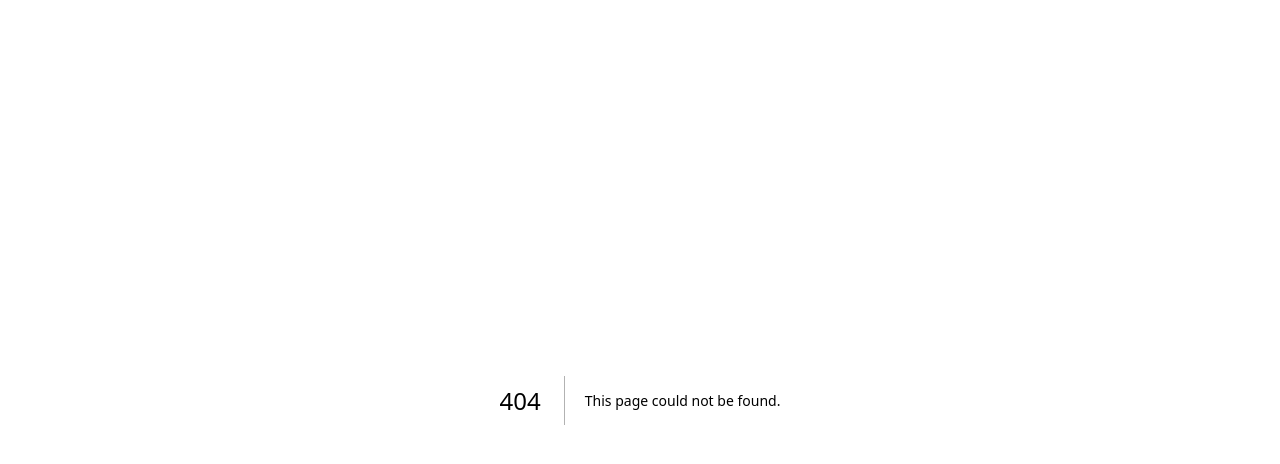
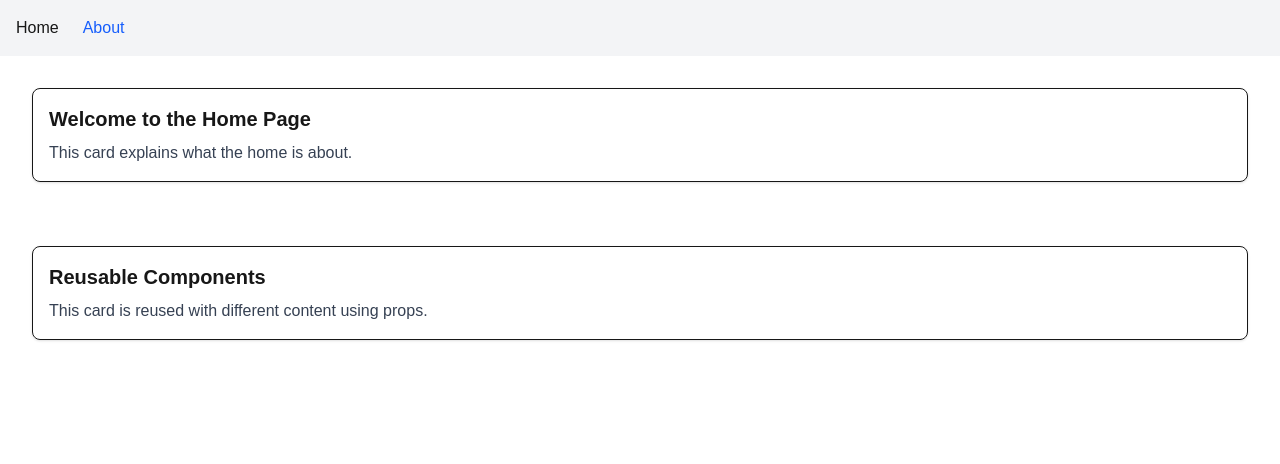
Before and after one commit to jaa38/alx-project-0x02-setup, a Next.js app in the folder alx-project-0x02/: page /home in a window 1280 px wide. Before the commit this address had no page. Shown: the top 464 px of the page. Built offline with nearby package versions, Linux system fonts and the light colour scheme.

Commit message:
Create a Reusable Card Component

```diff
--- a/alx-project-0x02/components/common/Card.tsx
+++ b/alx-project-0x02/components/common/Card.tsx
@@ -0,0 +1,12 @@
+import { CardProps } from '@/interfaces';
+
+const Card = ({ title, content }: CardProps) => {
+  return (
+    <div className='border rounded-lg p-4 shadow-sm'>
+      <h2 className='text-xl font-semibold mb-2'>{title}</h2>
+      <p className='text-gray-700'>{content}</p>
+    </div>
+  );
+};
+
+export default Card;
--- a/alx-project-0x02/components/layout/Header.tsx
+++ b/alx-project-0x02/components/layout/Header.tsx
@@ -0,0 +1,19 @@
+import Link from 'next/link';
+
+const Header = () => {
+  return (
+    <header className='w-full p-4 bg-gray-100'>
+      <nav className='flex gap-6'>
+        <Link href='/home' className='text-blue font-medium'>
+          Home
+        </Link>
+
+        <Link href='/about' className='text-blue-600 font-medium'>
+          About
+        </Link>
+      </nav>
+    </header>
+  );
+};
+
+export default Header;
--- a/alx-project-0x02/interfaces/index.ts
+++ b/alx-project-0x02/interfaces/index.ts
@@ -0,0 +1,4 @@
+export interface CardProps {
+  title: string;
+  content: string;
+}
--- /dev/null
+++ b/alx-project-0x02/pages/about.tsx
@@ -0,0 +1,9 @@
+const AboutPage = () => {
+  return (
+    <div className='flex items-center justify-center h-screen'>
+      <h1 className='text-4xl font-semibold'>About Page</h1>
+    </div>
+  );
+};
+
+export default AboutPage;
--- /dev/null
+++ b/alx-project-0x02/pages/home.tsx
@@ -0,0 +1,26 @@
+import Card from '@/components/common/Card';
+import Header from '@/components/layout/Header';
+
+const HomePage = () => {
+  return (
+    <>
+      <Header />
+
+      <div className='p-8 grid gap-6'>
+        <Card
+          title='Welcome to the Home Page'
+          content='This card explains what the home is about.'
+        />
+      </div>
+
+      <div className='p-8 grid gap-6'>
+        <Card
+          title='Reusable Components'
+          content='This card is reused with different content using props.'
+        />
+      </div>
+    </>
+  );
+};
+
+export default HomePage;
```
Also changed, not shown: alx-project-0x02/pages/posts.tsx (added), alx-project-0x02/pages/users.tsx (added).
